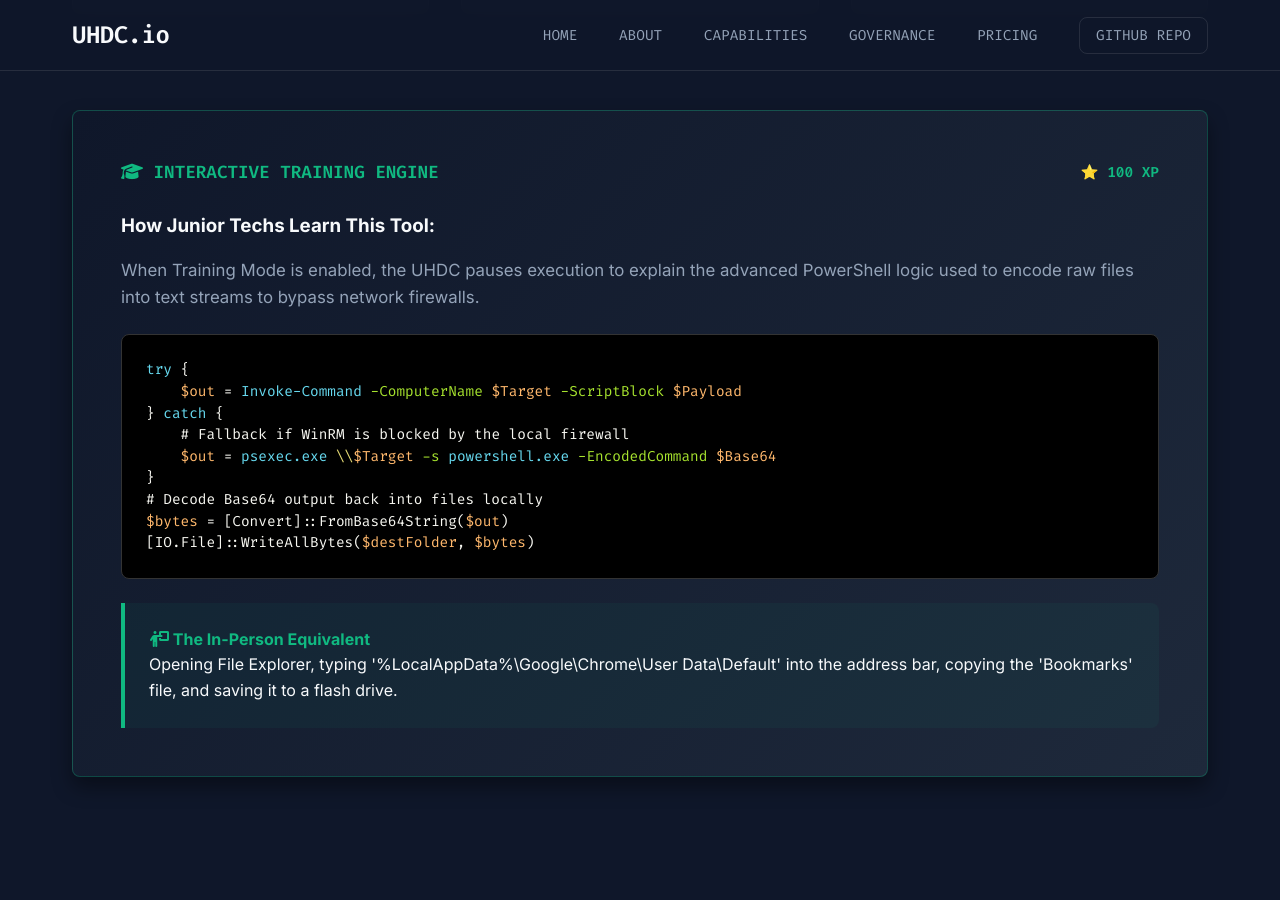
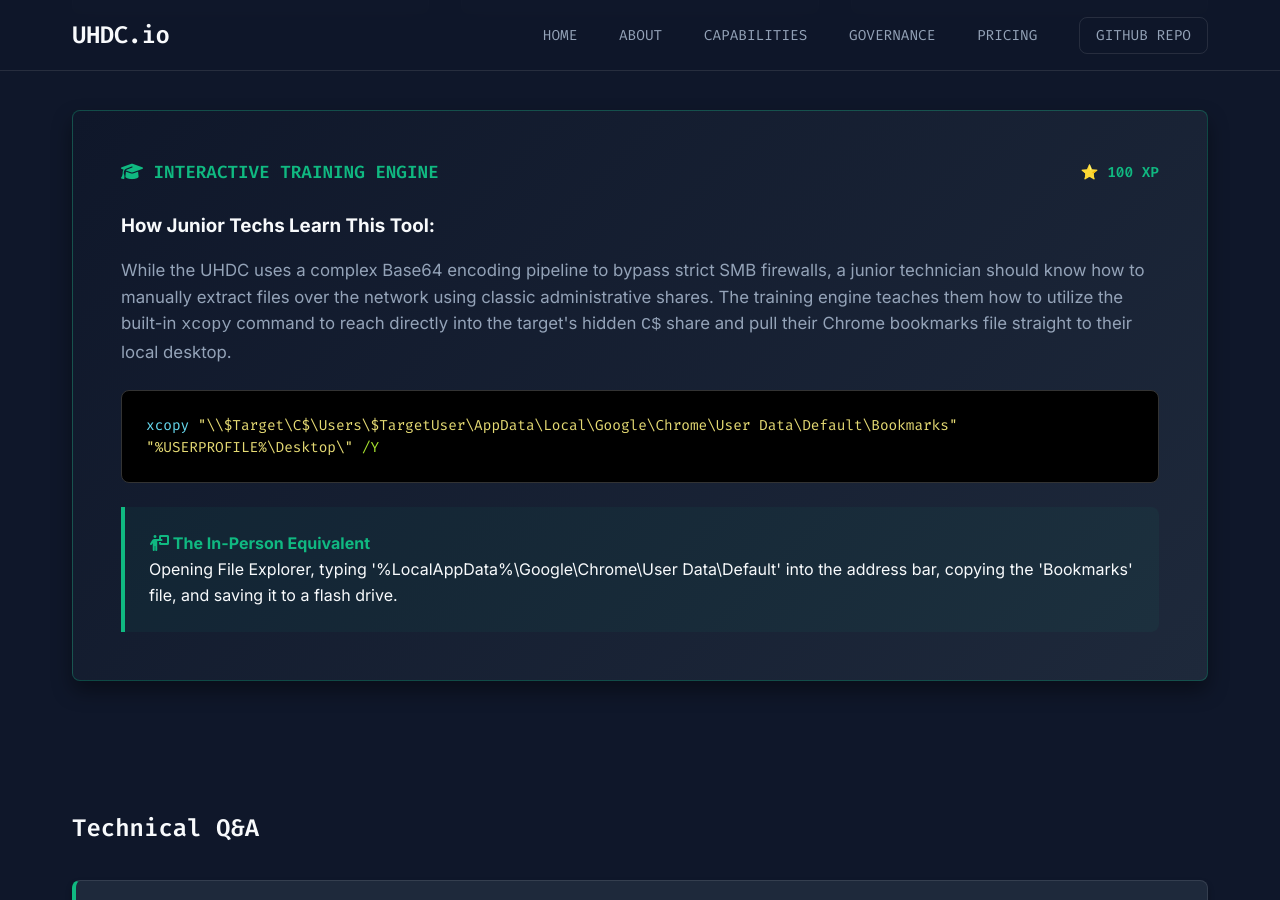
Before and after one commit to BobbyBurnsy/UHDC.io, a Jekyll site: the page built from out-of-band-data-preservation.html, in a window 1280 px wide and 900 px high, scrolled down 1148 px. Built offline with Jekyll 4.4.1, drawn with Linux system fonts in a browser that asks for light colours.

Commit message:
Update out-of-band-data-preservation.html

```diff
--- a/out-of-band-data-preservation.html
+++ b/out-of-band-data-preservation.html
@@ -79,19 +79,11 @@ title: "Out-of-Band Data Preservation"
 
         <h3 style="color: var(--text-primary); margin-bottom: 1rem;">How Junior Techs Learn This Tool:</h3>
         <p style="color: var(--text-secondary); font-size: 1.05rem; line-height: 1.6; margin-bottom: 1.5rem;">
-            When Training Mode is enabled, the UHDC pauses execution to explain the advanced PowerShell logic used to encode raw files into text streams to bypass network firewalls.
+            While the UHDC uses a complex Base64 encoding pipeline to bypass strict SMB firewalls, a junior technician should know how to manually extract files over the network using classic administrative shares. The training engine teaches them how to utilize the built-in <code>xcopy</code> command to reach directly into the target's hidden <code>C$</code> share and pull their Chrome bookmarks file straight to their local desktop.
         </p>
 
         <div class="mock-code">
-            <span class="cmd">try</span> {<br>
-            &nbsp;&nbsp;&nbsp;&nbsp;<span class="var">$out</span> = <span class="cmd">Invoke-Command</span> <span class="param">-ComputerName</span> <span class="var">$Target</span> <span class="param">-ScriptBlock</span> <span class="var">$Payload</span><br>
-            } <span class="cmd">catch</span> {<br>
-            &nbsp;&nbsp;&nbsp;&nbsp;<span class="text-muted"># Fallback if WinRM is blocked by the local firewall</span><br>
-            &nbsp;&nbsp;&nbsp;&nbsp;<span class="var">$out</span> = <span class="cmd">psexec.exe</span> <span class="str">\\</span><span class="var">$Target</span> <span class="param">-s</span> <span class="cmd">powershell.exe</span> <span class="param">-EncodedCommand</span> <span class="var">$Base64</span><br>
-            }<br>
-            <span class="text-muted"># Decode Base64 output back into files locally</span><br>
-            <span class="var">$bytes</span> = [Convert]::FromBase64String(<span class="var">$out</span>)<br>
-            [IO.File]::WriteAllBytes(<span class="var">$destFolder</span>, <span class="var">$bytes</span>)
+            <span class="cmd">xcopy</span> <span class="str">"\\$Target\C$\Users\$TargetUser\AppData\Local\Google\Chrome\User Data\Default\Bookmarks"</span> <span class="str">"%USERPROFILE%\Desktop\"</span> <span class="param">/Y</span>
         </div>
 
         <div class="mock-inperson" style="border-left-color: var(--accent-green); background: rgba(16, 185, 129, 0.05);">
```
